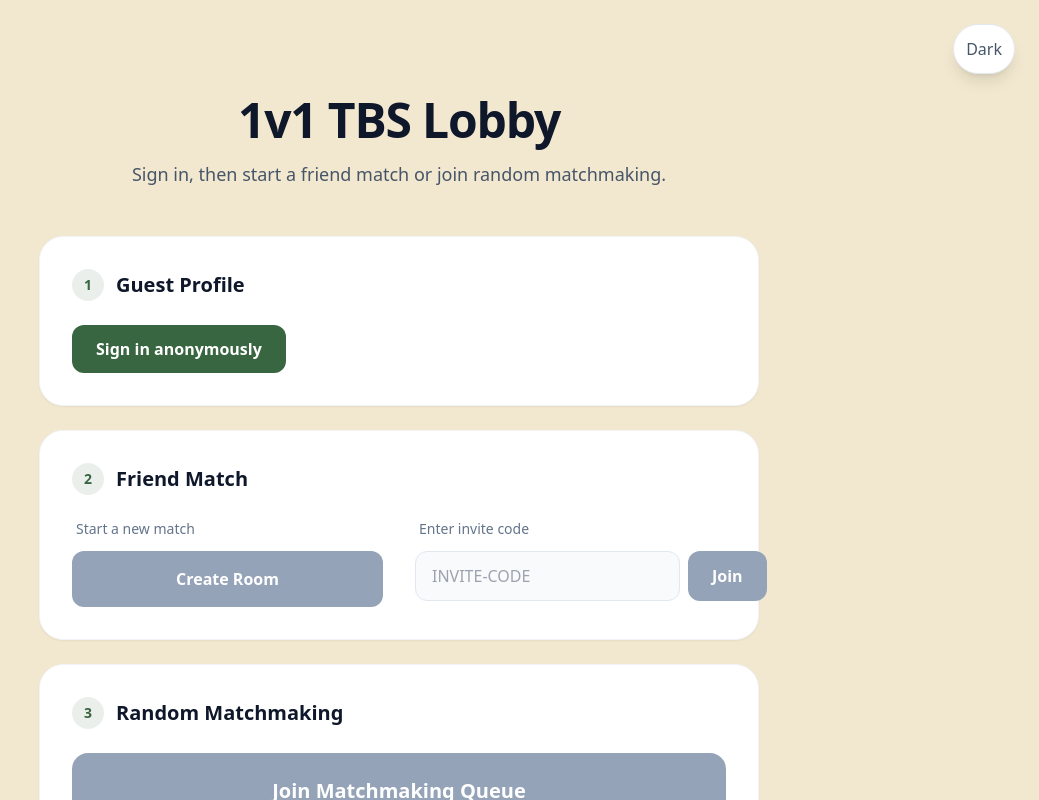
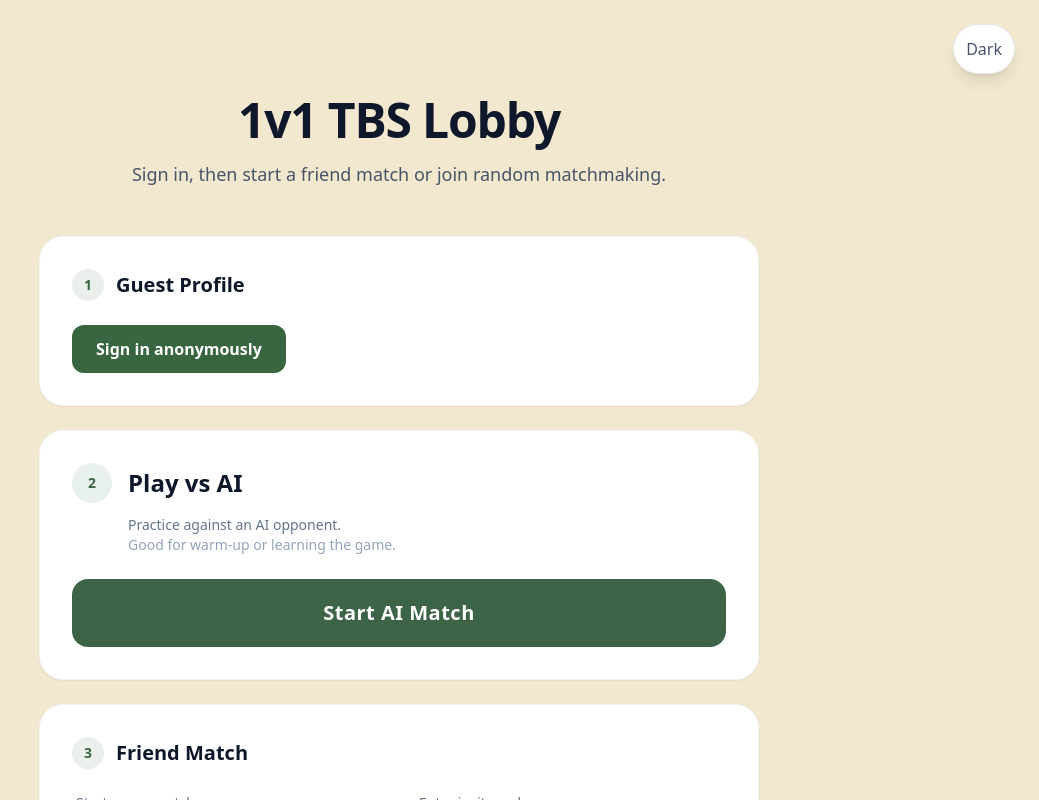
Before and after one commit to darkflame265/06_TBSwebGame, a Next.js app: page / in a window 1280 px wide. Shown: the top 800 px of the page, without its empty margins (241-1280 px from the left). Built offline with nearby package versions, Linux system fonts and the light colour scheme; no server answers.

Commit message:
로비에 AI매치 디자인 추가.
아직 디자인만 추가하고, 실질적인 매치 기능은 미구현됨.

```diff
--- a/src/components/lobby-client.tsx
+++ b/src/components/lobby-client.tsx
@@ -219,6 +219,10 @@ export function LobbyClient() {
     }
   };
 
+  const startAiMatch = () => {
+    setMessage("AI match is not wired yet. I can connect backend flow next.");
+  };
+
   const elapsedQueueSeconds =
     queueing && queueStartedAt ? Math.floor((queueNow - queueStartedAt) / 1000) : 0;
   const estimatedWaitLabel = (() => {
@@ -319,9 +323,41 @@ export function LobbyClient() {
               darkMode ? "border-slate-800 bg-[#242822]" : "border-slate-100 bg-white"
             }`}
           >
+            <div className="mb-6 flex items-start gap-4">
+              <span
+                className={`flex h-10 w-10 items-center justify-center rounded-full text-sm font-bold ${
+                  darkMode ? "bg-slate-700 text-emerald-400" : "bg-[#e8f1ed] text-[#3d6446]"
+                }`}
+              >
+                2
+              </span>
+              <div className="pt-1">
+                <h2 className="mb-4 text-2xl font-bold">Play vs AI</h2>
+                <p className={`text-sm ${darkMode ? "text-slate-400" : "text-slate-500"}`}>
+                  Practice against an AI opponent.
+                </p>
+                <p className={`text-sm ${darkMode ? "text-slate-500" : "text-slate-400"}`}>
+                  Good for warm-up or learning the game.
+                </p>
+              </div>
+            </div>
+            <button
+              type="button"
+              onClick={startAiMatch}
+              className="w-full rounded-2xl bg-[#3d6446] px-6 py-5 text-xl font-bold tracking-wide text-white transition-colors duration-200 hover:bg-[#34563c]"
+            >
+              Start AI Match
+            </button>
+          </section>
+
+          <section
+            className={`rounded-3xl border p-8 shadow-sm transition ${
+              darkMode ? "border-slate-800 bg-[#242822]" : "border-slate-100 bg-white"
+            }`}
+          >
             <div className="mb-6 flex items-center gap-3">
               <span className="flex h-8 w-8 items-center justify-center rounded-full bg-[#386641]/10 text-sm font-bold text-[#386641]">
-                2
+                3
               </span>
               <h2 className="text-xl font-bold">Friend Match</h2>
             </div>
@@ -380,7 +416,7 @@ export function LobbyClient() {
           >
             <div className="mb-6 flex items-center gap-3">
               <span className="flex h-8 w-8 items-center justify-center rounded-full bg-[#386641]/10 text-sm font-bold text-[#386641]">
-                3
+                4
               </span>
               <h2 className="text-xl font-bold">Random Matchmaking</h2>
             </div>
```
